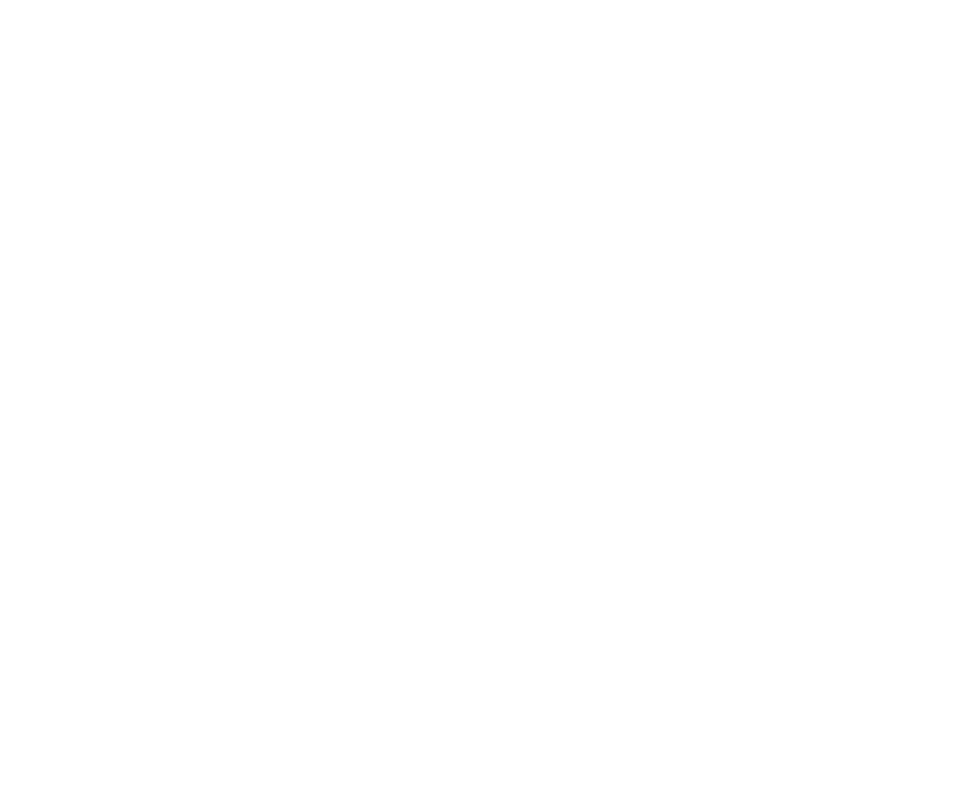
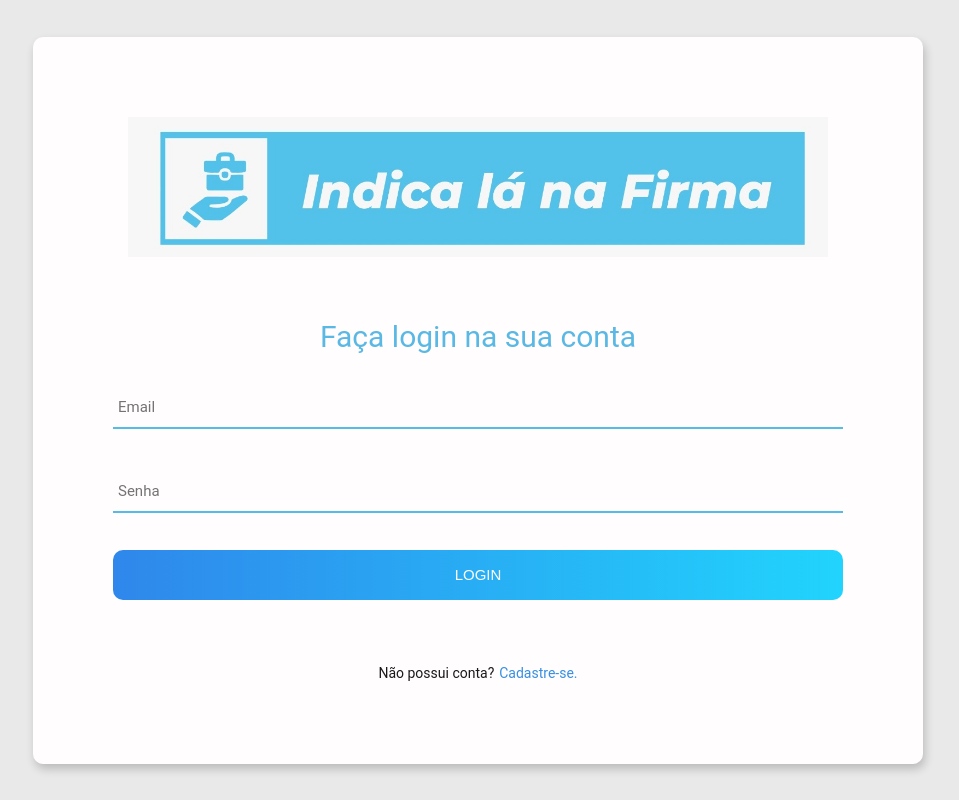
Before and after one commit to juliaklzs/indica-la-na-firma-front, a React (Create React App) app: page / in a window 1280 px wide. Shown: the whole page, without its empty margins (162-1121 px from the left). Built offline with nearby package versions, Linux system fonts and the light colour scheme; a web font is replaced by a local one.

Commit message:
Fix (App Routes) : Login as  default path

```diff
--- a/src/App.js
+++ b/src/App.js
@@ -12,7 +12,7 @@ export default function App() {
         <Route path="/Login" element={<Login />} />
         <Route path="/Register" element={<Register />} />
         <Route path="/Jobs" element={<JobSearch />} />
-        <Route path="*" element={<></>} />
+        <Route path="*" element={<Login />} />
       </Routes>
     </Router>
   );
```
